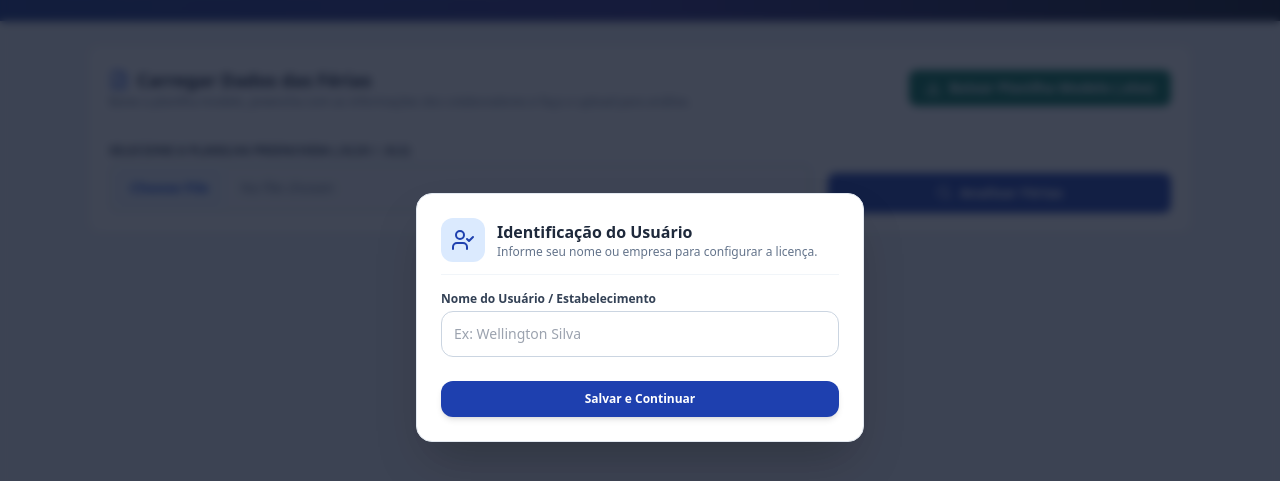
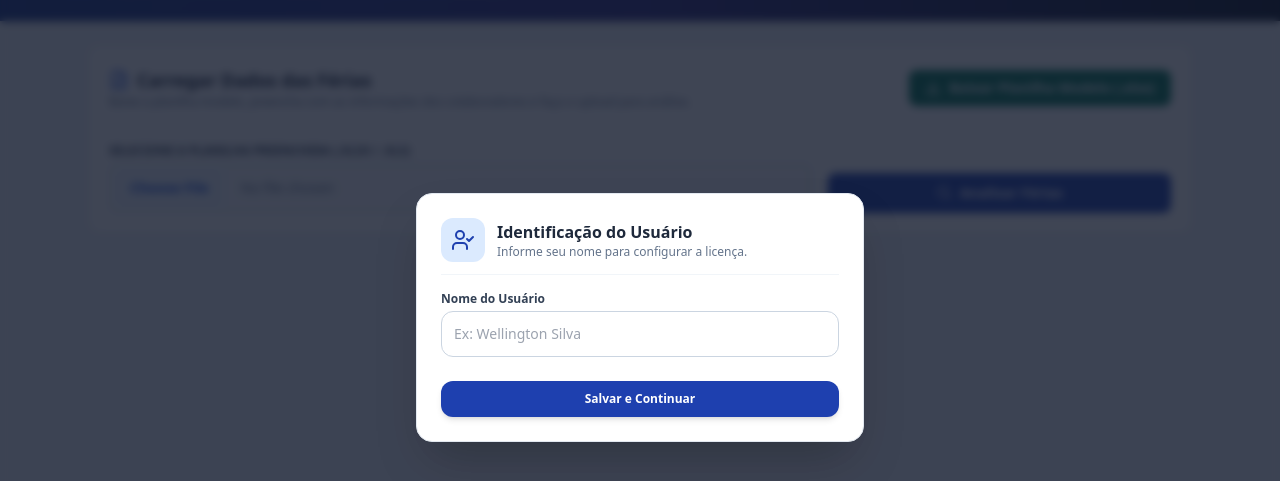
Before and after one commit to excellington-jpg/analiseferias-excellington, a plain HTML site: page index.html in a window 1280 px wide. Shown: the part 83-564 px from the top of the page. Drawn offline with nearby package versions, Linux system fonts and the light colour scheme.

Commit message:
Update index.html

```diff
--- a/index.html
+++ b/index.html
@@ -253,11 +253,11 @@
                 </div>
                 <div>
                     <h3 class="text-base font-bold text-slate-800">Identificação do Usuário</h3>
-                    <p class="text-xs text-slate-500">Informe seu nome ou empresa para configurar a licença.</p>
+                    <p class="text-xs text-slate-500">Informe seu nome para configurar a licença.</p>
                 </div>
             </div>
             <div>
-                <label class="block text-xs font-bold text-slate-700 mb-1">Nome do Usuário / Estabelecimento</label>
+                <label class="block text-xs font-bold text-slate-700 mb-1">Nome do Usuário</label>
                 <input type="text" id="userNameInput" placeholder="Ex: Wellington Silva" class="w-full p-3 border border-slate-300 rounded-xl text-sm focus:outline-none focus:ring-2 focus:ring-blue-600">
             </div>
             <div class="flex gap-2 justify-end pt-2">
```
